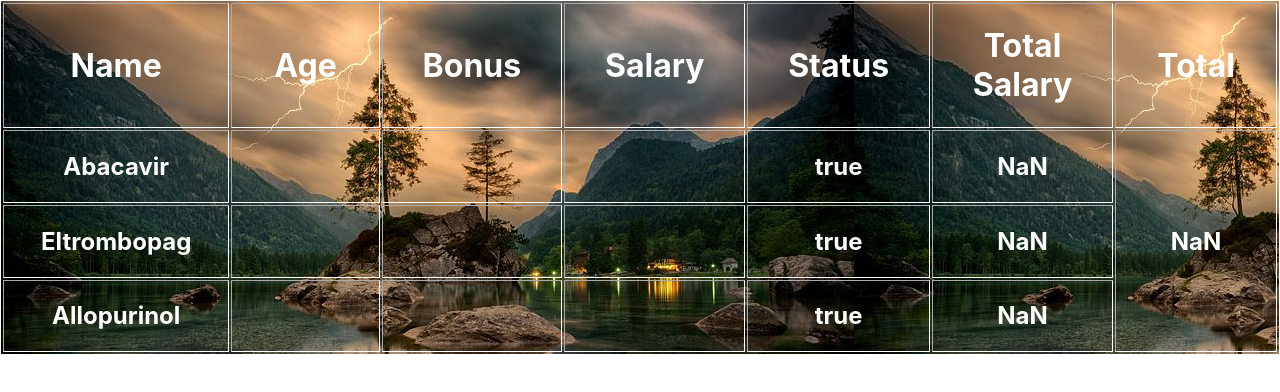
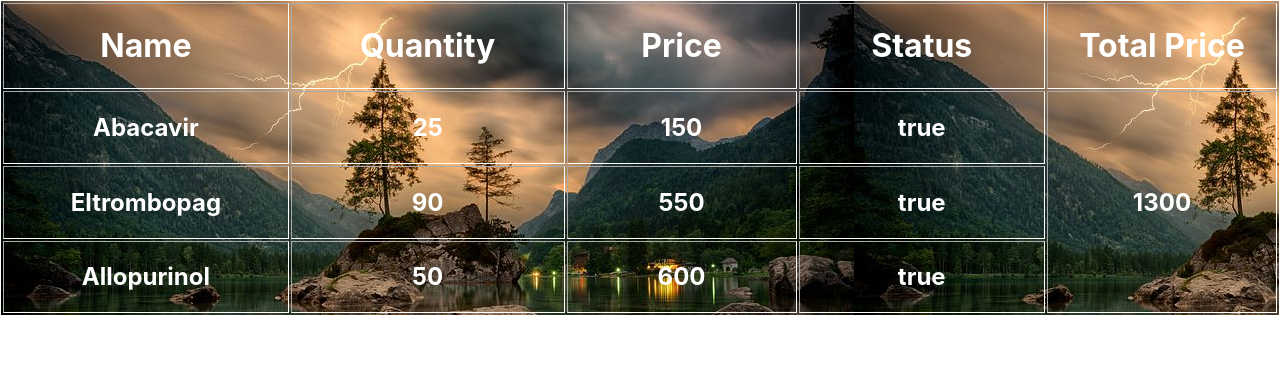
Before and after one commit to ayush-sutariya/React-Js, a React (Create React App) app: page / in a window 1280 px wide. Shown: the top 392 px of the page. Built offline with nearby package versions, Linux system fonts and the light colour scheme.

Commit message:
medicine_data_update1

```diff
--- a/src/App.js
+++ b/src/App.js
@@ -118,27 +118,23 @@ function App(props) {
     }
   ];
   let filterdata = data.filter((d, i) => d.status === true);
-  let total = filterdata.reduce((acc, d) => acc+d.salary+d.bonus , 0);
+  let total = filterdata.reduce((acc, d) => acc+d.price, 0);
   return (
     <table border='1'>
         <tr>
           <th><h1>Name</h1></th>
-          <th><h1>Age</h1></th>
-          <th><h1>Bonus</h1></th>
-          <th><h1>Salary</h1></th>
+          <th><h1>Quantity</h1></th>
+          <th><h1>Price</h1></th>
           <th><h1>Status</h1></th>
-          <th><h1>Total Salary</h1></th>
-          <th><h1>Total</h1></th>
+          <th><h1>Total Price</h1></th>
         </tr>
       {filterdata.map((d, i) => {
         return <>
           <tr>
             <td><h2>{d.name}</h2></td>
-            <td><h2>{d.age}</h2></td>
-            <td><h2>{d.bonus}</h2></td>
-            <td><h2>{d.salary}</h2></td>
+            <td><h2>{d.quantity}</h2></td>
+            <td><h2>{d.price}</h2></td>
             <td><h2>{d.status.toString()}</h2></td>
-            <td><h2>{d.bonus+d.salary}</h2></td>
             {i === 0 ?  <td rowspan={filterdata.length}><h2>{total}</h2></td>:null}
           </tr>
         </>;
```
